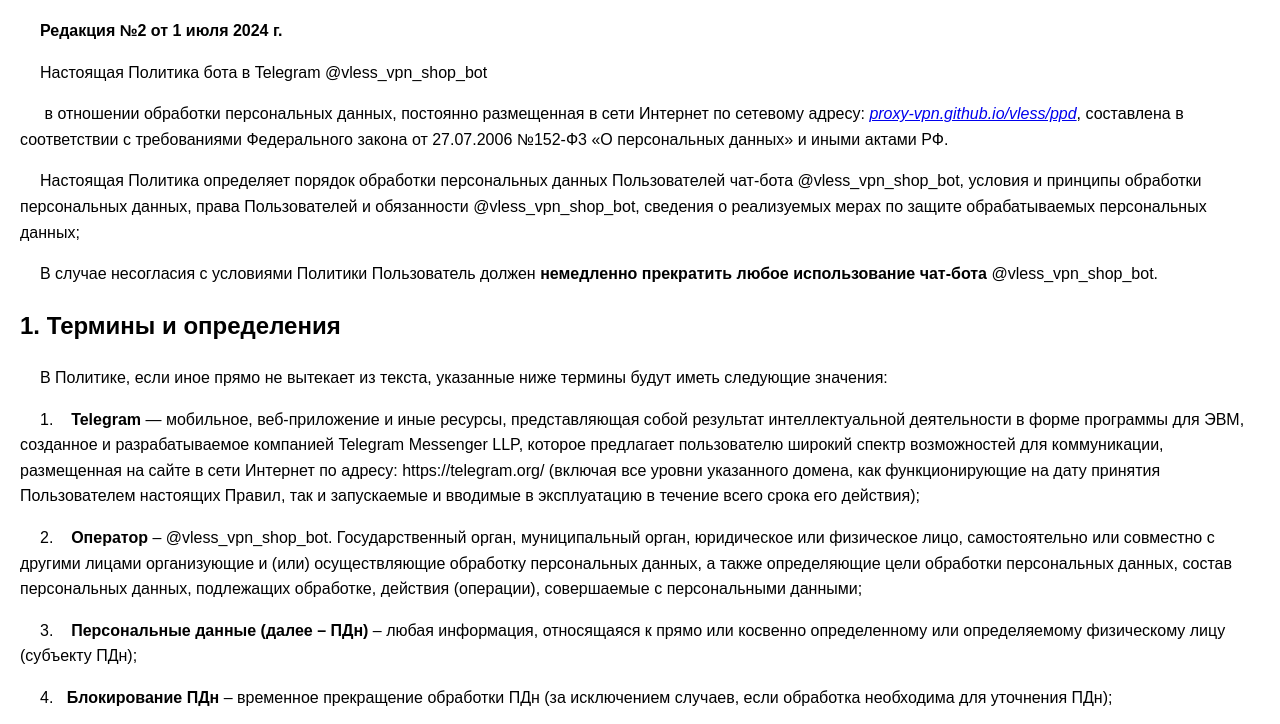
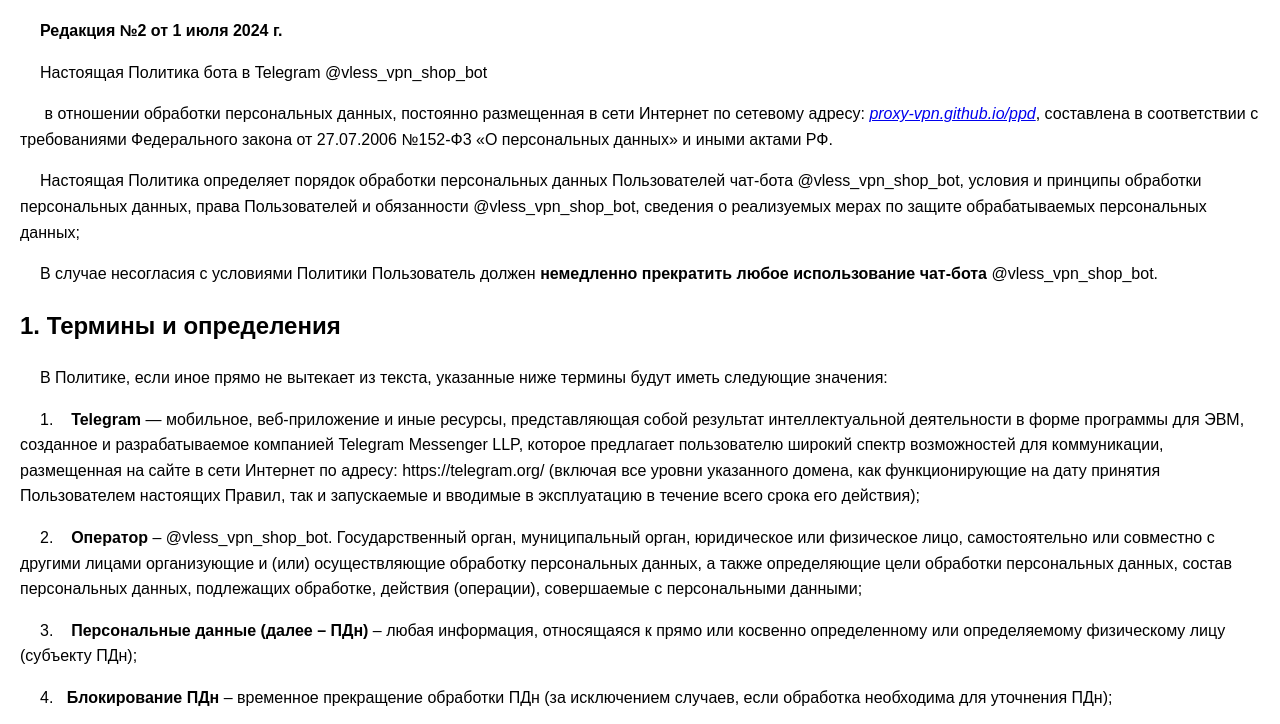
Before and after one commit to proxy-vpn/ppd, a plain HTML site: page index.html in a window 1280 px wide. Shown: the part 76-800 px from the top of the page. Drawn offline with Linux system fonts and the light colour scheme.

Commit message:
Update index.html

```diff
--- a/index.html
+++ b/index.html
@@ -28,7 +28,7 @@
 </p>
 <p>Настоящая Политика бота в Telegram @vless_vpn_shop_bot
 </p>
-<p>&nbsp;в отношении обработки персональных данных, постоянно размещенная в сети Интернет по сетевому адресу: <i><a href="proxy-vpn.github.io/vless/ppd">proxy-vpn.github.io/vless/ppd</a></i>, составлена в соответствии с требованиями Федерального закона от 27.07.2006 №152-Ф3 «О персональных данных» и иными актами РФ.
+<p>&nbsp;в отношении обработки персональных данных, постоянно размещенная в сети Интернет по сетевому адресу: <i><a href="proxy-vpn.github.io/ppd">proxy-vpn.github.io/ppd</a></i>, составлена в соответствии с требованиями Федерального закона от 27.07.2006 №152-Ф3 «О персональных данных» и иными актами РФ.
 </p>
 <p>Настоящая Политика определяет порядок обработки персональных данных Пользователей чат-бота @vless_vpn_shop_bot, условия и принципы обработки персональных данных, права Пользователей и обязанности @vless_vpn_shop_bot, сведения о реализуемых мерах по защите обрабатываемых персональных данных;
 </p>
```
